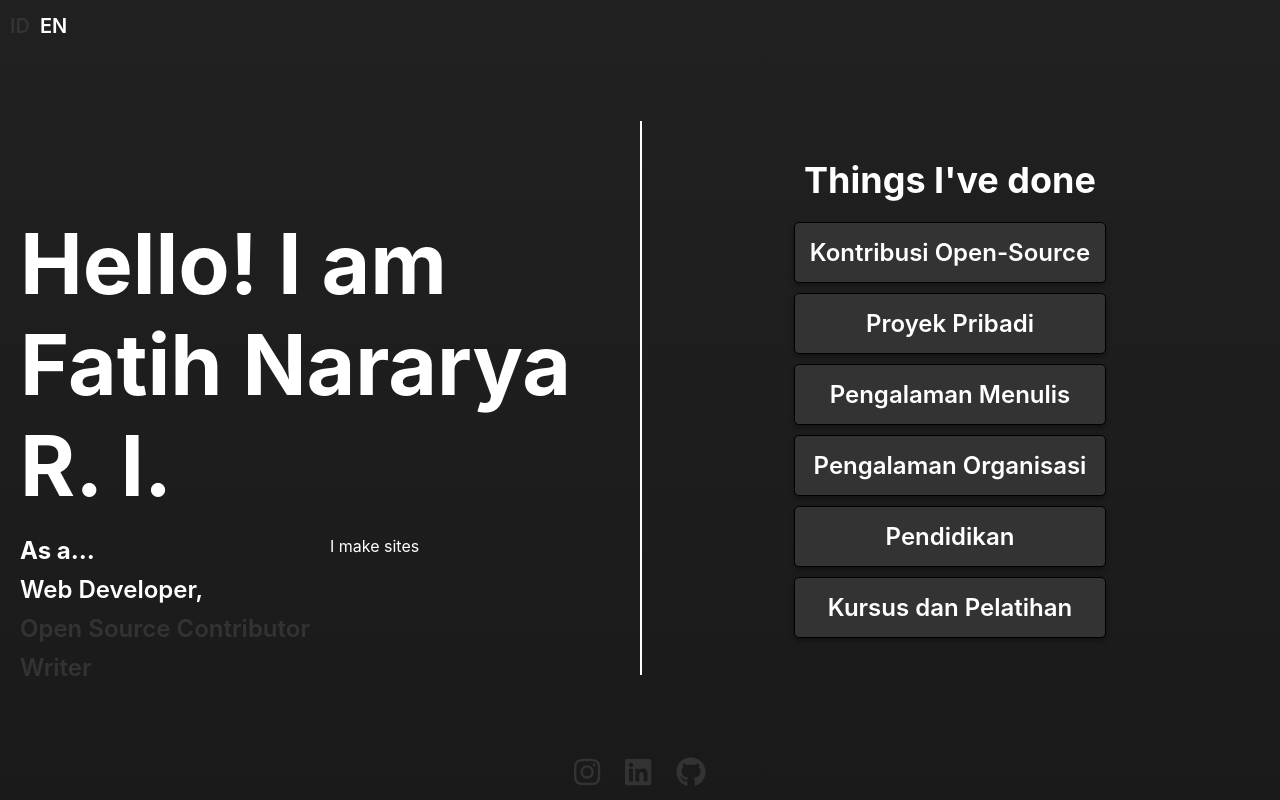
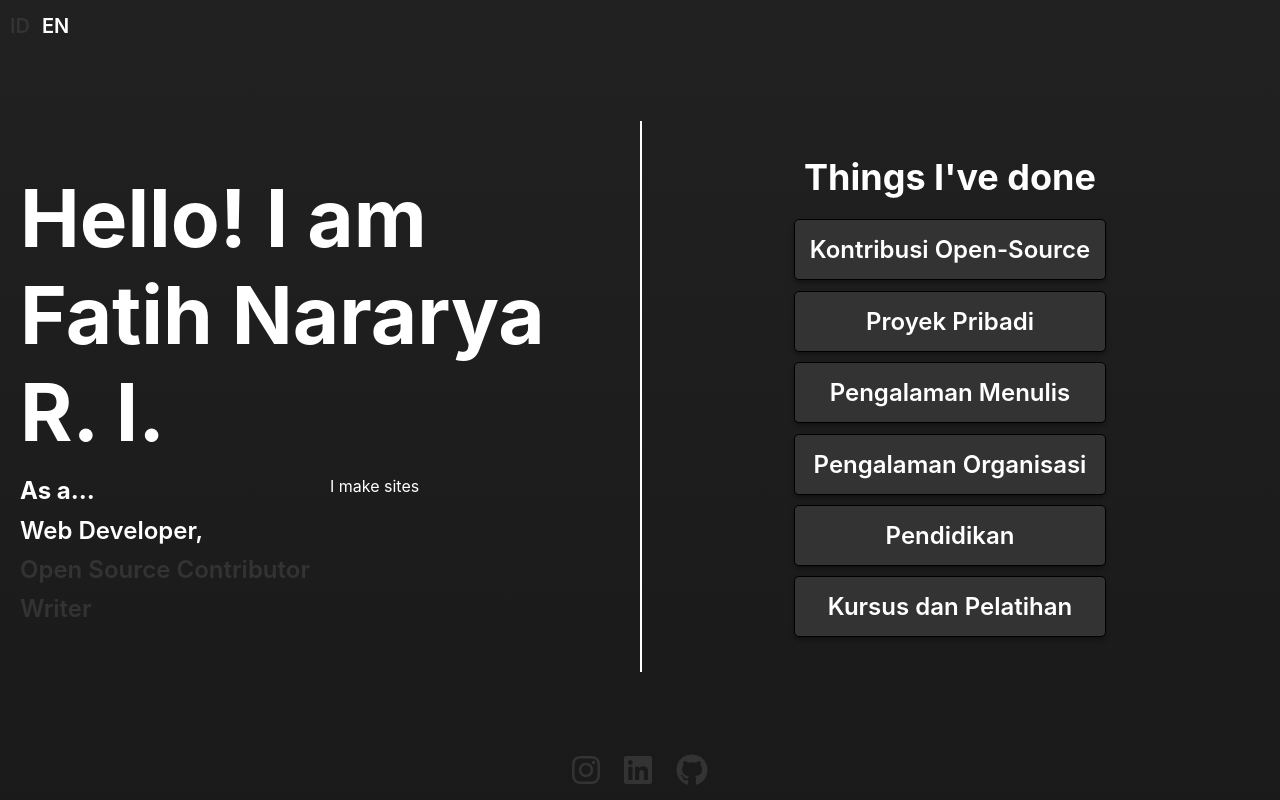
Before and after one commit to Fatih20/FatihNRI, a React (Create React App) app: page / in a window 1280 px wide. Built offline with nearby package versions, Linux system fonts and the light colour scheme.

Commit message:
Port to rem

```diff
--- a/src/components/body/event.js
+++ b/src/components/body/event.js
@@ -29,7 +29,7 @@ const EventSectionContainer = styled.div`
 `;
 
 const EventTitle = styled.h2`
-    font-size: 24px;
+    font-size: 1.5rem;
     text-align: center;
 `;
 
@@ -50,7 +50,7 @@ const Summary = styled.p`
 const SeeWorkContainer = styled.div`
     display: flex;
     flex-direction: column;
-    gap: 5px;
+    gap: 0.3125rem;
 `;
 
 const SeeWork = styled.p`
--- a/src/components/body/mainContent.js
+++ b/src/components/body/mainContent.js
@@ -15,7 +15,7 @@ const Main = styled.div`
     align-items: center;
     display: flex;
     flex-direction: column;
-    gap: 20px;
+    gap: 1.25rem;
     justify-content: center;
     height: 100%;
     width: 100%;
@@ -24,14 +24,14 @@ const Main = styled.div`
 `;
 
 const Title = styled.h2`
-    font-size: 36px;
+    font-size: 2.25rem;
 `;
 
 const OptionContainer = styled.div`
     display: flex;
     flex-direction: column;
     flex-wrap: nowrap;
-    gap: 10px;
+    gap: 0.65rem;
     justify-content: center;
 `;
 
@@ -46,7 +46,7 @@ const Option = styled(VanillaButton)`
     transition: color 0s, background-color 0s, box-shadow 0s;
 
     & > h2 {
-        font-size: 24px;
+        font-size: 1.5rem;
         font-weight: 600;
         text-align: center;
     }
@@ -70,7 +70,7 @@ const ShowingEventContainer = styled.div`
 `;
 
 const EventContainerTitle = styled.h2`
-    font-size: 28px;
+    font-size: 1.75rem;
     margin-bottom: 5px;
     text-align: center;
 `;
@@ -81,7 +81,7 @@ const EventContainer = styled.div`
     display: flex;
     flex-direction: column;
     justify-content: flex-start;
-    gap: 20px;
+    gap: 1.25rem;
     padding-right: 0.5vw;
     scrollbar-width: thin;
     scrollbar-color: ${({theme}) => theme.scrollbarThumbFill} ${({theme}) => theme.scrollbarTrackFill};
@@ -125,8 +125,8 @@ const BackButton = styled(VanillaButton)`
     background-color: rgba(255, 255, 255, 0);
     color: ${({theme}) => theme.regularText};
     display: flex;
-    font-size: 18px;
-    gap: 5px;
+    font-size: 1.125rem;
+    gap: 0.3125rem;
     justify-content: center;
     padding-left: 3px;
     padding-right: 0;
--- a/src/components/footer.js
+++ b/src/components/footer.js
@@ -12,7 +12,7 @@ const Main = styled.div`
     flex-direction: column;
     height: 7.5vh;
     justify-content: center;
-    max-height: 100px;
+    max-height: 6rem;
     margin: 0;
     padding: 10px;
     width: 100%;
@@ -26,9 +26,9 @@ const Main = styled.div`
 
 const IconsContainer = styled.div`
     display: flex;
-    font-size: 30px;
+    font-size: 2rem;
     justify-content: center;
-    gap: 25px;
+    gap: 1.5rem;
 `;
 
 const Icons = styled.a`
--- a/src/components/header.js
+++ b/src/components/header.js
@@ -17,10 +17,10 @@ const Main = styled.div`
     box-sizing: border-box;
     color: ${({theme}) => theme.regularText};
     display: flex;
-    gap: 20px;
+    gap: 1.25rem;
     height: 7.5vh;
     justify-content: flex-start;
-    max-height: 100px;
+    max-height: 6rem;
     margin: 0;
     padding: 0 10px;
     width: 100%;
@@ -35,13 +35,13 @@ const IconContainer = styled.div`
 const Language = styled(VanillaButton)`
     background-color: rgba(0, 0, 0, 0);
     color: ${({chosen, theme}) => chosen ? theme.regularText : theme.unselectedBareText};
-    font-size: 20px;
+    font-size: 1.25rem;
     font-weight: 600;
 `;
 
 const LanguageContainer = styled.div`
     display: flex;
-    gap: 10px;
+    gap: 0.75rem;
 `;
 
 export default function Header (){
--- a/src/components/profile.js
+++ b/src/components/profile.js
@@ -13,14 +13,14 @@ const Main = styled.div`
     display: flex;
     flex-direction: column;
     justify-content: center;
-    gap: 20px;
+    gap: 1rem;
 
     /* border: solid 1px white; */
 `;
 
 const Title = styled.h1`
-    font-size: 84px;
-    margin-top: 100px;
+    font-size: 5rem;
+    /* margin-top: 6rem; */
 `;
 
 const Buffer = styled.div`
@@ -42,7 +42,7 @@ const OccupationContainer = styled.div`
     display: flex;
     flex-direction: column;
     flex-wrap: nowrap;
-    gap: 10px;
+    gap: 0.65rem;
 
     /* border: solid 1px white; */
 `;
@@ -61,7 +61,7 @@ const Occupation = styled(VanillaButton)`
     /* border : solid 1px white; */
 
     & > h2 {
-        font-size: 24px;
+        font-size: 1.5rem;
         font-weight: 600;
         text-align: left;
     }
```
